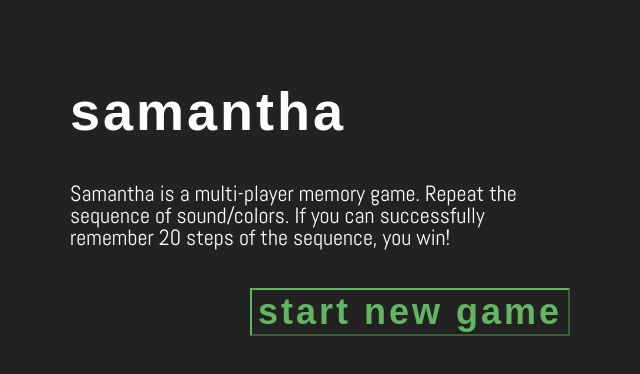
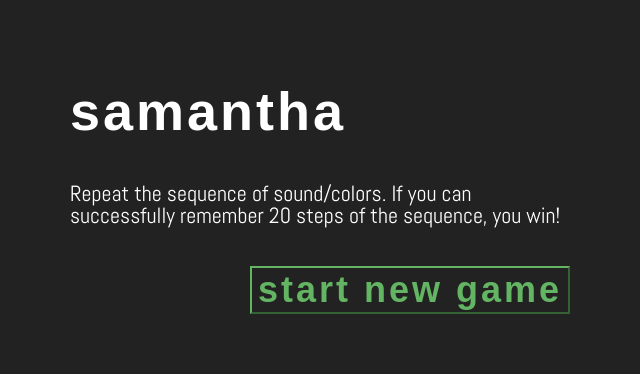
Before and after one commit to gigamesh/samantha, a React (Create React App) app: page / in a window 1280 px wide. Shown: the top 374 px of the page, without its empty margins (320-960 px from the left). Built offline with nearby package versions, Linux system fonts and the light colour scheme; a web font is replaced by a local one.

Commit message:
description in WelcomeScreen

```diff
--- a/src/WelcomeScreen.js
+++ b/src/WelcomeScreen.js
@@ -1,6 +1,6 @@
-import React from "react";
-import { winLength } from "./constants";
-import "./App.scss";
+import React from 'react';
+import { winLength } from './constants';
+import './App.scss';
 
 export default function WelcomeScreen(props) {
   return (
@@ -8,16 +8,9 @@ export default function WelcomeScreen(props) {
       <div className="content">
         <h1 className="header">samantha</h1>
         <p>
-          Samantha is a multi-player memory game. Repeat the sequence of
-          sound/colors. If you can successfully remember {winLength} steps of
-          the sequence, you win!
+          Repeat the sequence of sound/colors. If you can successfully remember{' '}
+          {winLength} steps of the sequence, you win!
         </p>
-        {/* <p>
-          Samantha is a multi-player memory game. Each player takes turns adding
-          to a sequence, and the player who can remember the longest sequence is
-          the winner.
-        </p> */}
-        {/* <h1 className="header">join a game</h1> */}
         <div className="button-container">
           <button className="new-game-btn" onClick={props.closeWelcome}>
             start new game
```
